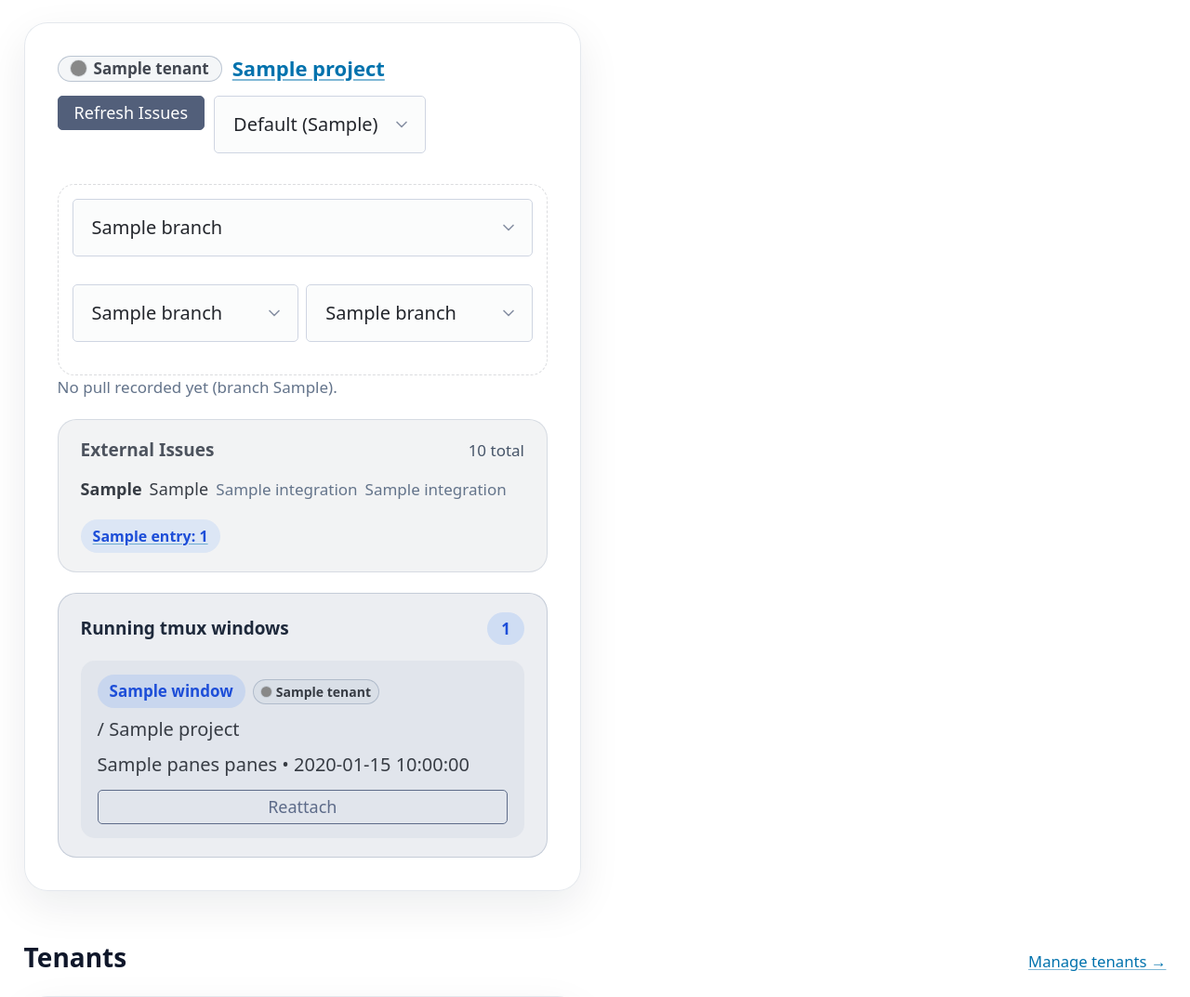
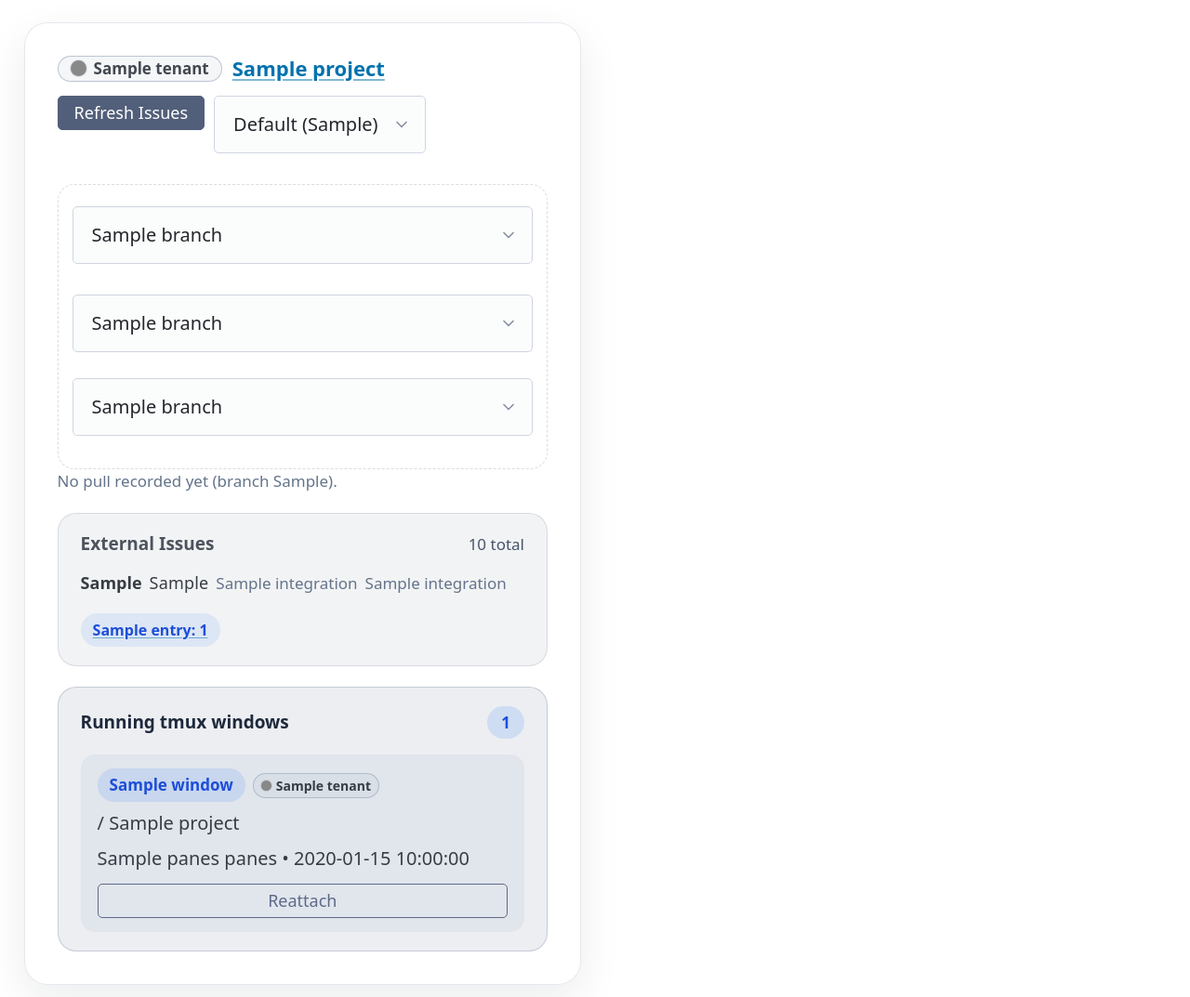
Before and after one commit to floadsio/aiops, a Python web app: template app/templates/admin/dashboard.html in a window 1280 px wide. Shown: the part 566-1639 px from the top of the page at 93% size. Run offline with Jinja, Linux system fonts and the light colour scheme; the template is opened without the code that fills it: most values are stand-ins (such as "Sample title", 1, 10 or a date in 2020); some libraries are stand-ins or nearby versions.

Commit message:
Give branch selectors more horizontal room

```diff
--- a/app/templates/admin/dashboard.html
+++ b/app/templates/admin/dashboard.html
@@ -165,24 +165,27 @@
   .project-branch-form {
     display: flex;
     flex-direction: column;
-    gap: 0.5rem;
+    gap: 0.65rem;
   }
   .project-branch-row {
     display: flex;
+    flex-direction: column;
     gap: 0.4rem;
-    flex-wrap: nowrap;
+  }
+  .project-branch-field {
+    display: flex;
+    gap: 0.45rem;
     align-items: center;
   }
-  .project-branch-row input[type="text"] {
+  .project-branch-field input[type="text"],
+  .project-branch-field select {
     min-width: 0;
-    flex: 1 1 10rem;
+    flex: 1 1 auto;
   }
-  .project-branch-row select {
-    min-width: 0;
-    flex: 1 1 8rem;
-  }
-  .project-branch-row button {
+  .project-branch-field button {
     flex: 0 0 auto;
+    padding: 0.3rem 0.65rem;
+    font-size: 0.85rem;
   }
   .dashboard-filter-form {
     display: flex;
@@ -206,11 +209,6 @@
     border-radius: 1rem;
     background: rgba(15, 23, 42, 0.05);
     border: 1px solid rgba(148, 163, 184, 0.3);
-  }
-  @media (max-width: 900px) {
-    .project-branch-row {
-      flex-wrap: wrap;
-    }
   }
   [data-theme="dark"] .issue-overview {
     background: rgba(30, 41, 59, 0.6);
@@ -633,7 +631,10 @@
               {{ branch_form.hidden_tag() }}
               {{ branch_form.project_id() }}
               <div class="project-branch-row">
+                <div class="project-branch-field">
                   {{ branch_form.branch_name(placeholder="feature/my-work") }}
+                </div>
+                <div class="project-branch-field">
                   <select name="{{ branch_form.base_branch.name }}" aria-label="Base branch">
                     {% for branch in card.branch_choices %}
                       <option value="{{ branch }}" {% if (branch_form.base_branch.data or '') == branch %}selected{% endif %}>
@@ -643,7 +644,9 @@
                   </select>
                   {{ branch_form.checkout_submit(class="secondary outline") }}
                 </div>
+              </div>
               <div class="project-branch-row">
+                <div class="project-branch-field">
                   <select name="{{ branch_form.merge_source.name }}" aria-label="Source branch">
                     {% for branch in card.branch_choices %}
                       <option value="{{ branch }}" {% if (branch_form.merge_source.data or '') == branch %}selected{% endif %}>
@@ -651,6 +654,8 @@
                       </option>
                     {% endfor %}
                   </select>
+                </div>
+                <div class="project-branch-field">
                   <select name="{{ branch_form.merge_target.name }}" aria-label="Target branch">
                     {% for branch in card.branch_choices %}
                       <option value="{{ branch }}" {% if (branch_form.merge_target.data or '') == branch %}selected{% endif %}>
@@ -659,6 +664,7 @@
                     {% endfor %}
                   </select>
                   {{ branch_form.merge_submit(class="secondary outline") }}
+                </div>
               </div>
             </form>
           </div>
```
Lines whose indentation alone changed are shown as unchanged.
